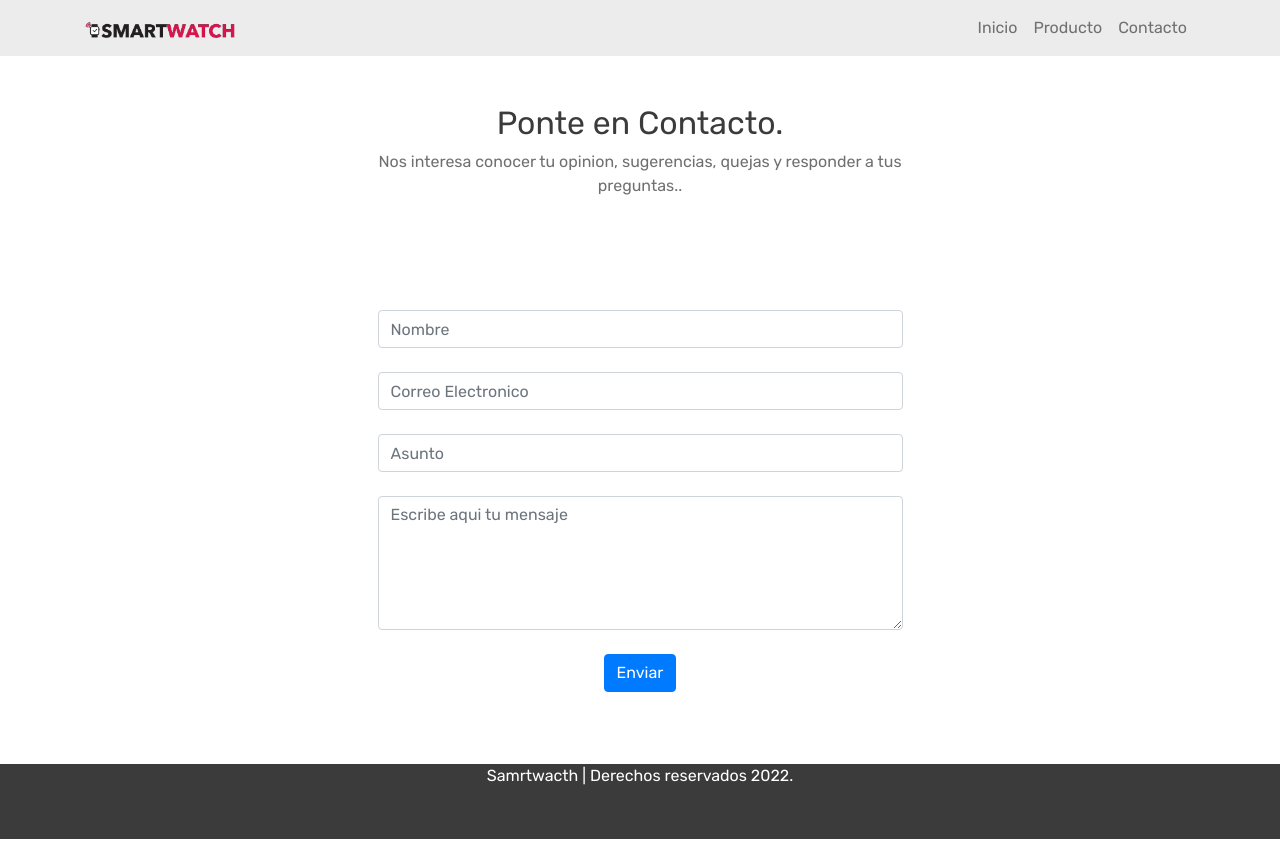
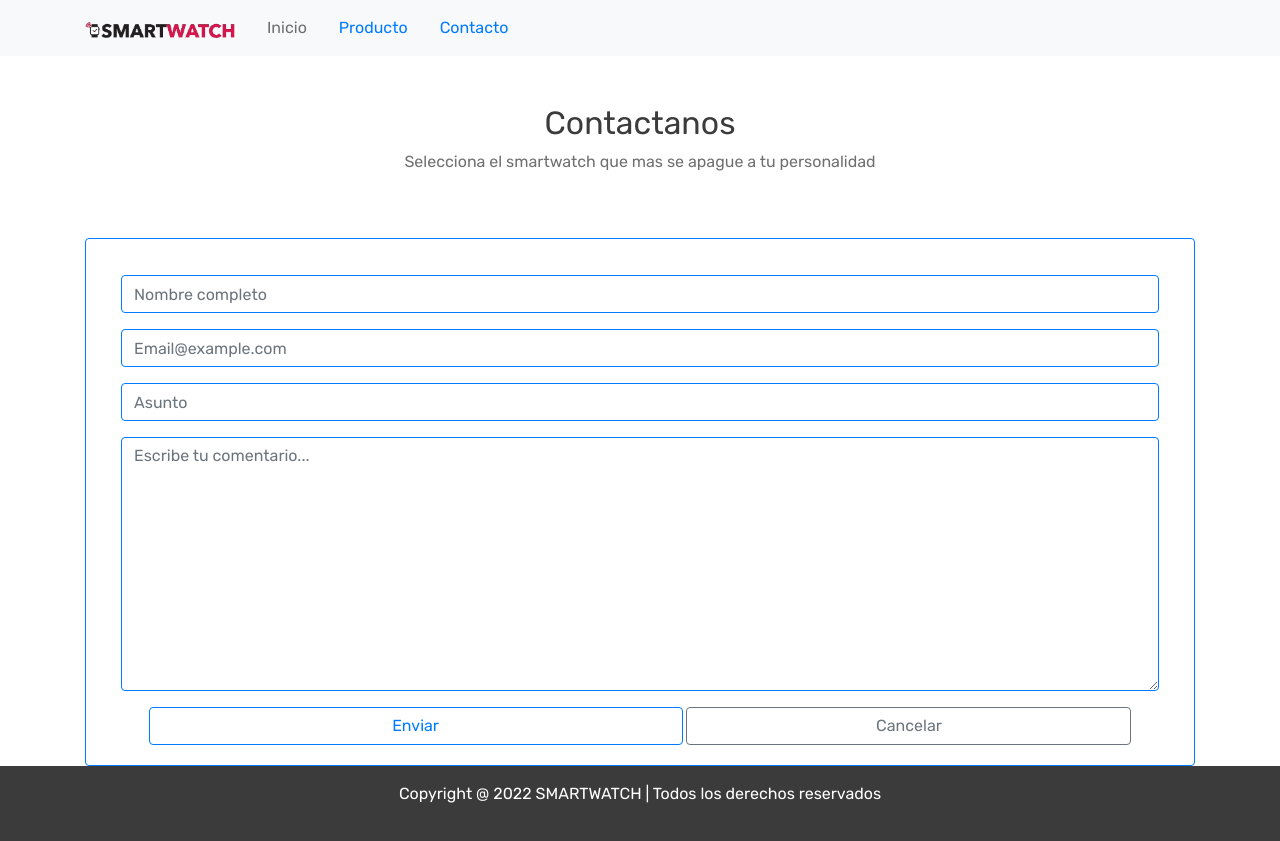
Before and after one commit to AbrahamGarrido/ProyectoTienda, a plain HTML site: page contacto.html in a window 1280 px wide. Drawn offline with nearby package versions, Linux system fonts and the light colour scheme.

Commit message:
Add files via upload

```diff
--- a/contacto.html
+++ b/contacto.html
@@ -2,34 +2,31 @@
 <html lang="en">
 <head>
     <meta charset="UTF-8">
-        <meta http-equiv="X-UA-Compatible" content="Ie=edge">
+    <meta http-equiv="X-UA-Compatible" content="IE=edge">
     <meta name="viewport" content="width=device-width, initial-scale=1.0">
   <link rel="stylesheet" href="css/reset.css">
   <link rel="stylesheet" href="https://stackpath.bootstrapcdn.com/bootstrap/4.1.3/css/bootstrap.min.css"
-                              integrity="sha384-MCw98/SFnGE8fJT3GXwEOngsV7Zt27NXFoaoApmYm81iuXoPkFOJwJ8ERdknLPMO"
-                              crossorigin="anonymous">
+  integrity="sha384-MCw98/SFnGE8fJT3GXwEOngsV7Zt27NXFoaoApmYm81iuXoPkFOJwJ8ERdknLPMO" crossorigin="anonymous">
   <link rel="stylesheet" href="css/styles.css">
+
+
     <title>Contacto</title>
-
 </head>
 <body>
-      <header id="headernav">
     <header>
-    <nav class="navbar navbar-expand-lg">
+        <nav class="navbar navbar-expand-lg navbar-light bg-light">
             <div class="container">
               <a class="navbar-brand" href="index.html">
               <img src="images/logo.png" width="150" alt="">
               </a>
-          <button class="navbar-toggler" type="button" data-bs-toggle="collapse" data-bs-target="#navbarNavAltMarkup" aria-controls="navbarNavAltMarkup" aria-expanded="false" aria-label="Toggle navigation">
+              <button class="navbar-toggler" type="button" data-bs-toggle="collapse" data-bs-target="#navbarSupportedContent" aria-controls="navbarSupportedContent" aria-expanded="false" aria-label="Toggle navigation">
                 <span class="navbar-toggler-icon"></span>
               </button>
-          <div class="collapse navbar-collapse" id="navbarNavAltMarkup">
-            <div class="navbar-nav ml-auto">
-              <a class="nav-link  link-menu" aria-current="page" href="index.html">Inicio</a>
-              <a class="nav-link   link-menu" href="producto.html">Producto</a>
-              <a class="nav-link active link-menu" href="contacto.html">Contacto</a>
+              <div class="collapse navbar-collapse" id="navbarSupportedContent">
+                    <a class="nav-link active link-menu" aria-current="page" href="index.html">Inicio</a>
+                    <a class="nav-link active" aria-current="page" href="producto.html">Producto</a>
+                    <a class="nav-link active" aria-current="page" href="contacto.html">Contacto</a>
 
-            </div>
               </div>
             </div>
           </nav>
@@ -37,47 +34,48 @@
     <section id="contacto" >
     <div class="container">
        <div class="row justify-content-md-center espacio-row">
-      <div class="col-md-6">
-        <h1>Ponte en Contacto.</h1>
-        <p>
-          Nos interesa conocer tu opinion, sugerencias, quejas y responder a tus preguntas..
+           <div class="col-ms-9">
+        <h1>Contactanos</h1>
+        <p>Selecciona el smartwatch que mas se apague a tu personalidad
         </p>
        </div>
+           </div>
+           <div class="card rounded-3 border border-primary">
+               <div class="card-body bodyCard" style="text-align: center;">
+
+
+
+                    <div class="col-12">
+                        <input name="nombre" type="text" class="form-control mt-3 mb-3 border border-primary rounded-pill" id="nombre" placeholder="Nombre completo">
+                        <input name="email" class="form-control mt-3 mb-3 border border-primary rounded-pill" type="email" id="email" placeholder="Email@example.com">
+                        <input name="asunto" class="form-control mt-3 mb-3 border border-primary rounded-pill" type="text" id="asunto" placeholder="Asunto">
+                        <textarea name="textarea" class="form-control mt-3 mb-3 border border-primary rounded" rows="10" placeholder="Escribe tu comentario..."></textarea>
+
+                    </div>
                     <div>
+                        <button type="submit" class="btn btn-outline-primary col-6 rounded-pill">Enviar</button>
+                            <a href="index.html" class="btn btn-outline-secondary col-5 rounded-pill">Cancelar</a>
+                    </div>
            </div>
 
        </div>
-    <div class="container">
-    <div class="row justify-content-md-center espacio-row">
-      <div class="col-md-6">
-        <div class="mb-3">
-        <input class="form-control" type="text" placeholder="Nombre">
-      </br>
-        <input class="form-control" type="text" placeholder="Correo Electronico">
-      </br>
-        <input class="form-control" type="text" placeholder="Asunto">
-      </br>
-      <div class="mb-4">
-      <textarea class="form-control" id="exampleFormControlTextarea1" placeholder="Escribe aqui tu mensaje" rows="5"></textarea>
-    </br>
-      <button type="button" class="btn btn-primary">Enviar</button>
+
     </div>
-  </div>
-  </div>
-</div>
-</div>
-</div>
+
     </section>
    <footer id="pie">
        <div class="container">
            <div class="row justify-content-md-center">
                <div class="col-md-8">
-  <p>
-  Samrtwacth | Derechos reservados 2022.
+                   <p class="mt-3">
+                    Copyright @ 2022 SMARTWATCH | Todos los derechos reservados
                    </p>
+
                </div>
            </div>
+
        </div>
+
    </footer>
 </body>
 </html>
```
Also changed, not shown: index.html (+42 -23 lines), producto.html (+42 -29 lines). Lines whose indentation alone changed are shown as unchanged.
